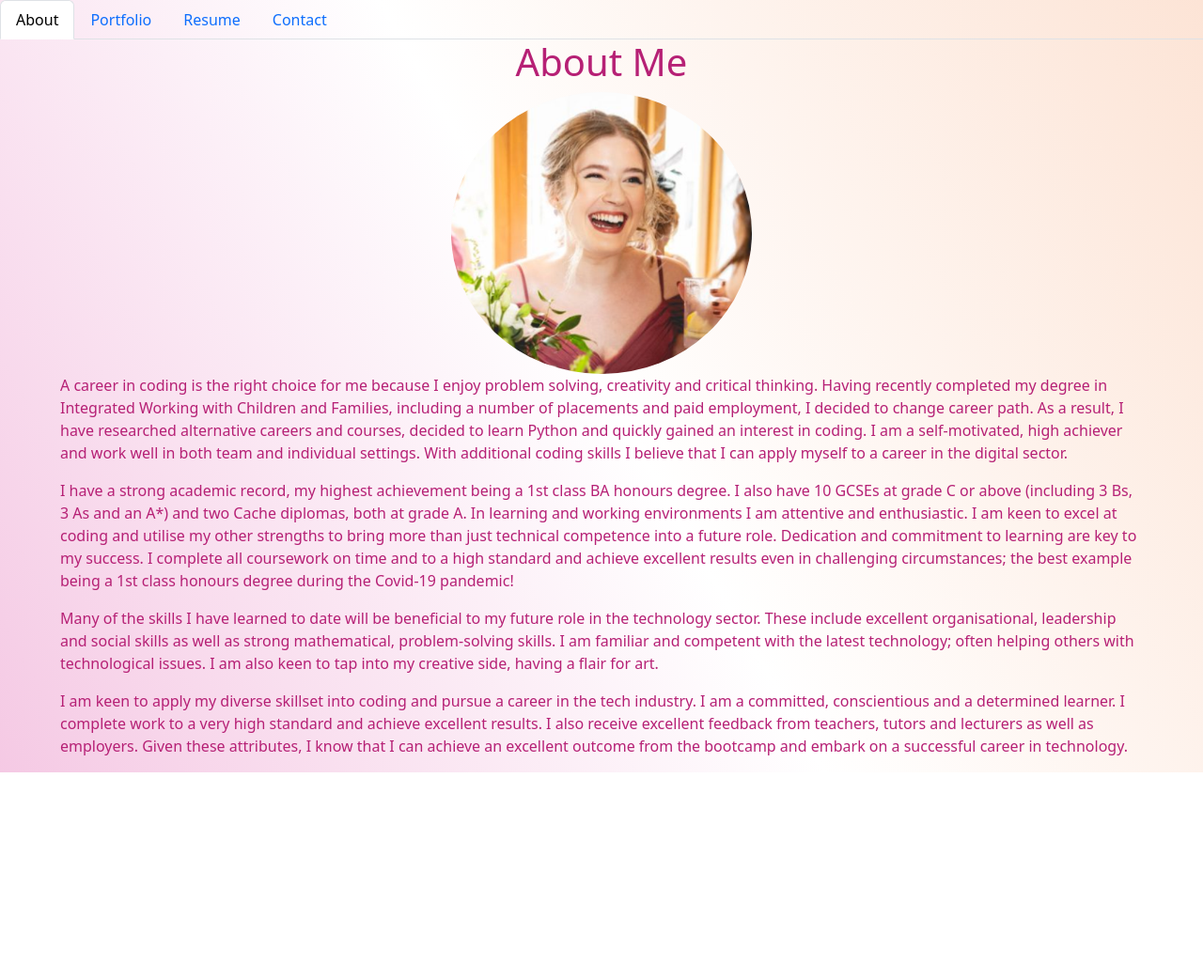
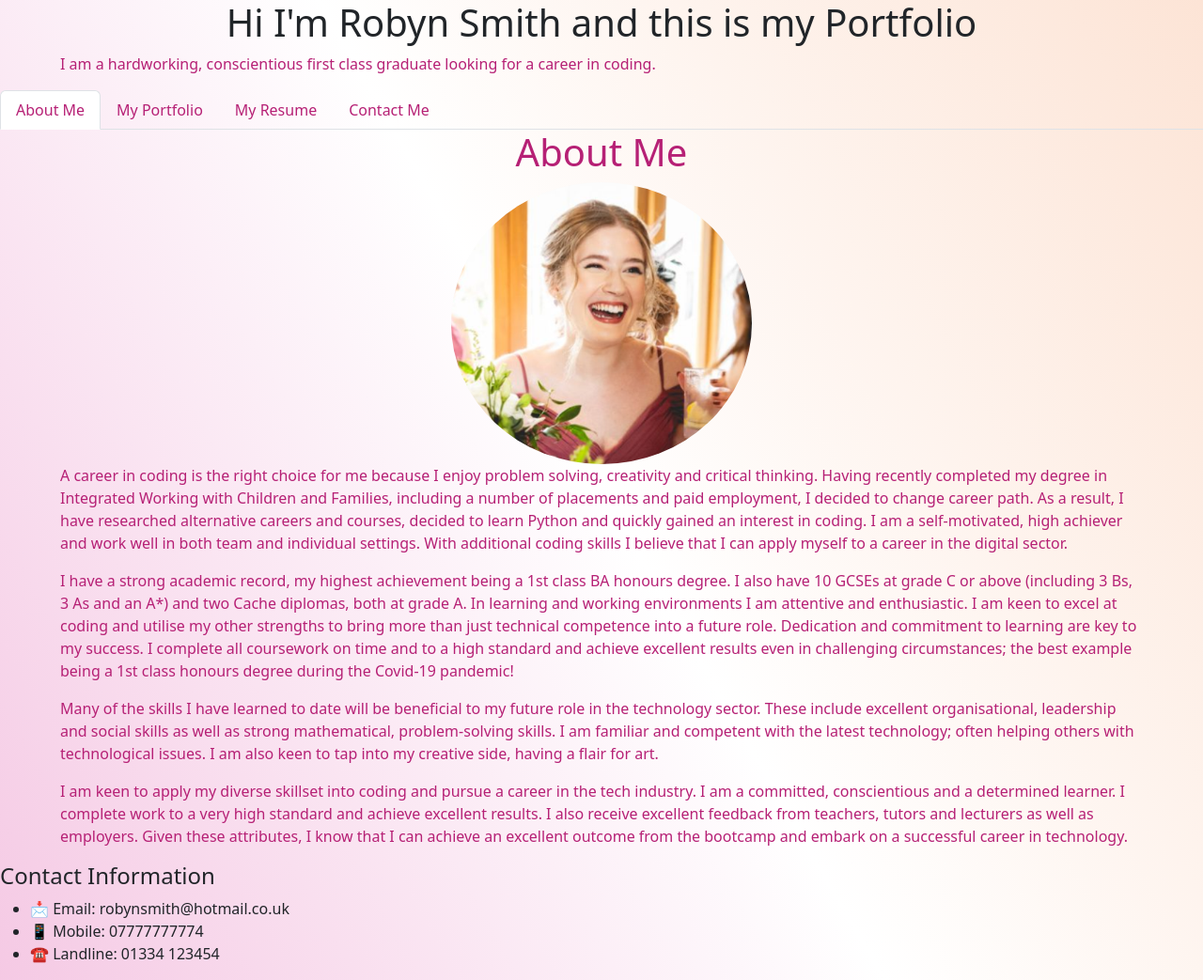
Before and after one commit to Robyn-Smith/react_portfolio, a React (Create React App) app: page / in a window 1280 px wide. Shown: the whole page at 94% size. Before the commit the page ends 822 px from the top, so only its background shows below. Built offline with nearby package versions, Linux system fonts and the light colour scheme.

Commit message:
added header and footer

```diff
--- a/src/App.js
+++ b/src/App.js
@@ -49,6 +49,9 @@ import logo from './logo.svg';
 import './App.css';
 import React from "react";
 import PortfolioContainer from "./components/PortfolioContainer";
+// import Header from './Header';
+
+
 // function App() {
 //   return (
 //     <div className="App">
--- a/src/components/NavTabs.js
+++ b/src/components/NavTabs.js
@@ -9,8 +9,9 @@ function NavTabs({ currentPage, handlePageChange }) {
           onClick={() => handlePageChange('About')}
 
           className={currentPage === 'About' ? 'nav-link active' : 'nav-link'}
+          style={{ color: '#b62075' }}
         >
-          About
+          About Me
         </a>
       </li>
       <li className="nav-item">
@@ -20,8 +21,9 @@ function NavTabs({ currentPage, handlePageChange }) {
 
 
           className={currentPage === 'Portfolio' ? 'nav-link active' : 'nav-link'}
+          style={{ color: '#b62075' }}
         >
-          Portfolio
+          My Portfolio
         </a>
       </li>
       <li className="nav-item">
@@ -30,8 +32,9 @@ function NavTabs({ currentPage, handlePageChange }) {
           onClick={() => handlePageChange('Resume')}
 
           className={currentPage === 'Resume' ? 'nav-link active' : 'nav-link'}
+          style={{ color: '#b62075' }}
         >
-          Resume
+          My Resume
         </a>
       </li>
       <li className="nav-item">
@@ -40,8 +43,9 @@ function NavTabs({ currentPage, handlePageChange }) {
 
           onClick={() => handlePageChange('Contact')}
           className={currentPage === 'Contact' ? 'nav-link active' : 'nav-link'}
+          style={{ color: '#b62075' }}
         >
-          Contact
+          Contact Me
         </a>
       </li>
     </ul>
--- a/src/components/PortfolioContainer.js
+++ b/src/components/PortfolioContainer.js
@@ -4,6 +4,7 @@ import Portfolio from './pages/Portfolio';
 import About from './pages/About';
 import Resume from './pages/Resume';
 import Contact from './pages/Contact';
+import Header from './Header';
 
 export default function PortfolioContainer() {
   const [currentPage, setCurrentPage] = useState('About');
@@ -25,8 +26,25 @@ export default function PortfolioContainer() {
 
   return (
     <div>
+      <header>
+        <h1>Hi I'm Robyn Smith and this is my Portfolio</h1>
+        <p>
+          I am a hardworking, conscientious first class graduate looking for a career in coding.
+        </p>
+      </header>
       <NavTabs currentPage={currentPage} handlePageChange={handlePageChange} />
       {renderPage()}
+      <footer id="Contact" class="Contact">
+        <h4>
+          Contact Information
+        </h4>
+        <ul>
+          <li>📩 Email: robynsmith@hotmail.co.uk</li>
+          <li>📱 Mobile: 07777777774</li>
+          <li>☎️ Landline: 01334 123454</li>
+        </ul>
+      </footer>
     </div>
+
   );
 }
```
Also changed, not shown: src/components/Header.js (+7 -9 lines).
